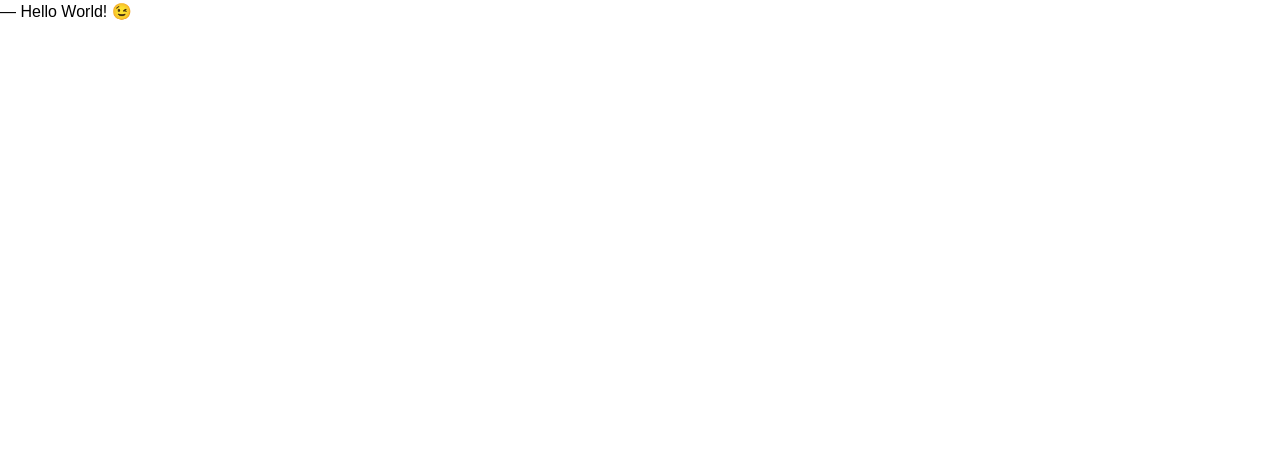
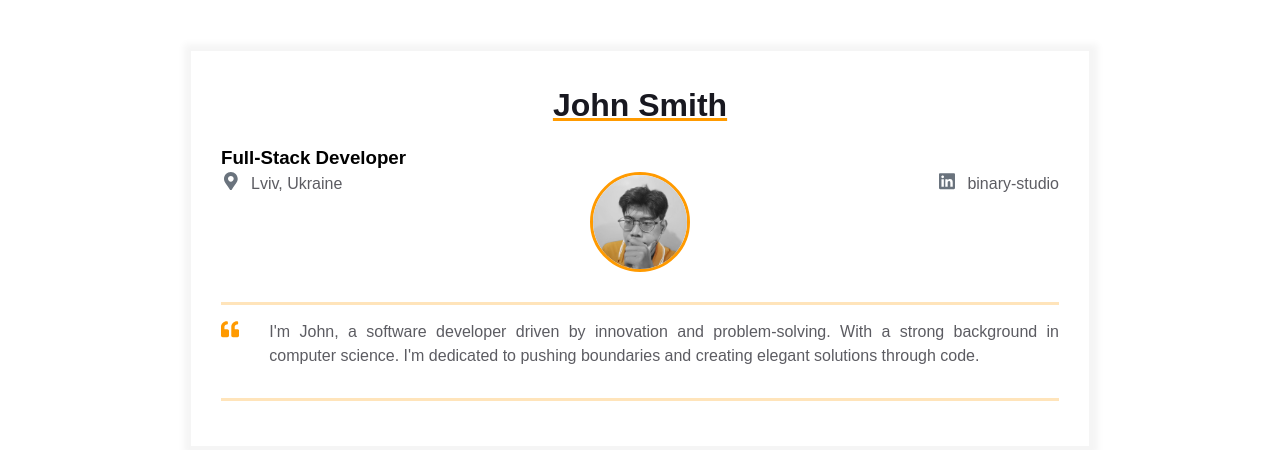
Before and after one commit to krearive/homepage, a plain HTML site: page index.html in a window 1280 px wide. Drawn offline with Linux system fonts and the light colour scheme.

Commit message:
Add avatar image and update index.html with resume structure

```diff
--- a/index.html
+++ b/index.html
@@ -6,7 +6,104 @@
     <meta name="viewport" content="width=device-width, initial-scale=1.0" />
     <link rel="stylesheet" href="styles.css" />
   </head>
+
   <body>
-    ― Hello World! &#x1F609;
+    <main>
+      <div class="resume">
+        <div class="container">
+          <div class="resume__block">
+            <h1 class="contact-info__header">John Smith</h1>
+            <h3 class="contact-info__subheader">Full-Stack Developer</h3>
+
+            <div class="contact-info_container fh">
+              <div class="contact-info__block">
+                <a href="" rel="author" class="contact-info__item">
+                  <div class="contact-info__item-icon-wrapper">
+                    <svg
+                      class="contact-info__item-icon"
+                      xmlns="http://www.w3.org/2000/svg"
+                      viewBox="0 0 384 512"
+                    >
+                      <path
+                        d="M172.268 501.67C26.97 291.031 0 269.413 0 192 0 85.961 85.961 0
+                        192 0s192 85.961 192 192c0 77.413-26.97 99.031-172.268 309.67-9.535
+                        13.774-29.93 13.773-39.464 0zM192 272c44.183 0 80-35.817
+                        80-80s-35.817-80-80-80-80 35.817-80 80 35.817 80 80 80z"
+                      ></path>
+                    </svg>
+                  </div>
+                  <span>Lviv, Ukraine</span>
+                </a>
+              </div>
+
+              <div class="contact-info__block contact-info__block--center">
+                <img
+                  class="contact-info__avatar"
+                  src="assets/avatar.jpg"
+                  alt="Avatar"
+                />
+              </div>
+
+              <div class="contact-info__block">
+                <a
+                  href="https://ua.linkedin.com/company/binary-studio_241166"
+                  rel="author"
+                  class="contact-info__item"
+                >
+                  <div class="contact-info__item-icon-wrapper">
+                    <svg
+                      class="contact-info__item-icon"
+                      xmlns="http://www.w3.org/2000/svg"
+                      viewBox="0 0 448 512"
+                    >
+                      <path
+                        d="M416 32H31.9C14.3 32 0 46.5 0 64.3v383.4C0 465.5 14.3 480 31.9
+                        480H416c17.6 0 32-14.5 32-32.3V64.3c0-17.8-14.4-32.3-32-32.3zM135.4
+                        416H69V202.2h66.5V416zm-33.2-243c-21.3 0-38.5-17.3-38.5-38.5S80.9
+                        96 102.2 96c21.2 0 38.5 17.3 38.5 38.5 0 21.3-17.2 38.5-38.5
+                        38.5zm282.1 243h-66.4V312c0-24.8-.5-56.7-34.5-56.7-34.6 0-39.9
+                        27-39.9 54.9V416h-66.4V202.2h63.7v29.2h.9c8.9-16.8 30.6-34.5
+                        62.9-34.5 67.2 0 79.7 44.3 79.7 101.9V416z"
+                      ></path>
+                    </svg>
+                  </div>
+                  <span>binary-studio</span>
+                </a>
+              </div>
+            </div>
+          </div>
+        </div>
+
+        <div class="container">
+          <div class="resume__block">
+            <div class="intro">
+              <div class="intro__icon-wrapper">
+                <svg
+                  class="intro__icon"
+                  xmlns="http://www.w3.org/2000/svg"
+                  viewBox="0 0 512 512"
+                >
+                  <path
+                    d="M464 256h-80v-64c0-35.3 28.7-64 64-64h8c13.3 0 24-10.7
+                    24-24V56c0-13.3-10.7-24-24-24h-8c-88.4 0-160 71.6-160 160v240c0
+                    26.5 21.5 48 48 48h128c26.5 0 48-21.5
+                    48-48V304c0-26.5-21.5-48-48-48zm-288 0H96v-64c0-35.3 28.7-64
+                    64-64h8c13.3 0 24-10.7 24-24V56c0-13.3-10.7-24-24-24h-8C71.6 32 0
+                    103.6 0 192v240c0 26.5 21.5 48 48 48h128c26.5 0
+                    48-21.5 48-48V304c0-26.5-21.5-48-48-48z"
+                  ></path>
+                </svg>
+              </div>
+              <p class="intro_text">
+                I'm John, a software developer driven by innovation and
+                problem-solving. With a strong background in computer science.
+                I'm dedicated to pushing boundaries and creating elegant
+                solutions through code.
+              </p>
+            </div>
+          </div>
+        </div>
+      </div>
+    </main>
   </body>
 </html>
```
Also changed, not shown: assets/avatar.jpg (added).
